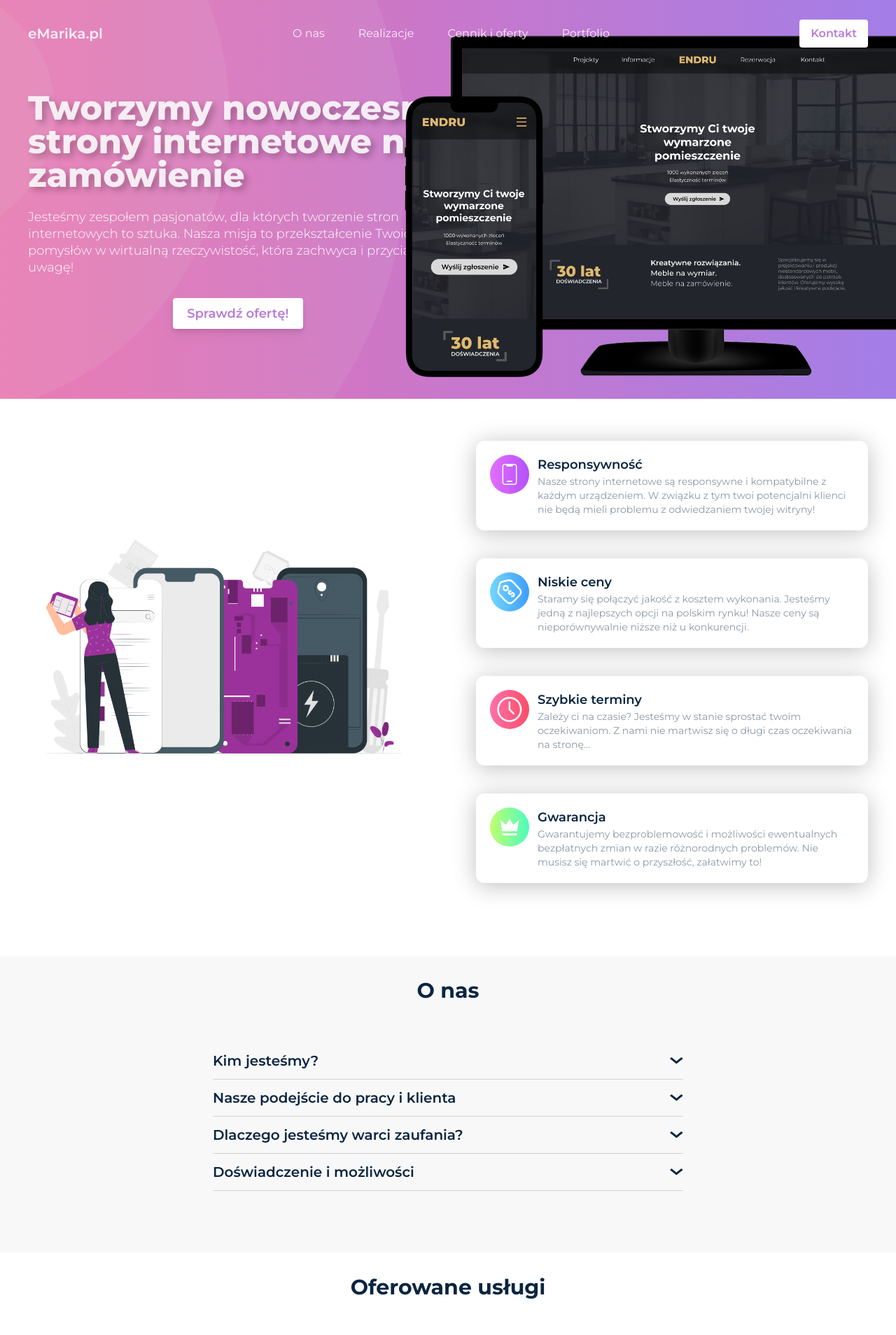
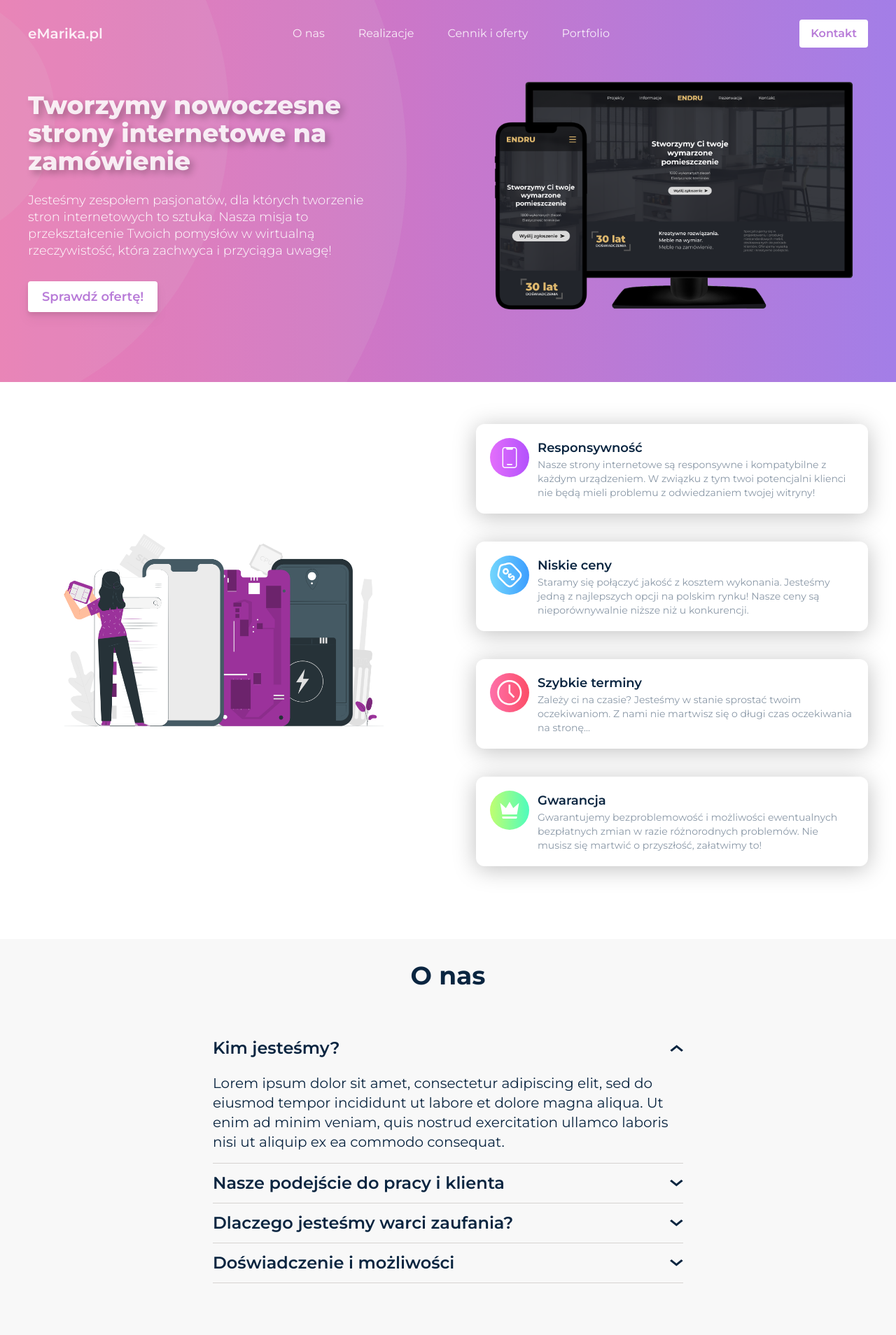
Before and after one commit to patroxfe/emarika, a React (Vite) app: page / in a window 1280 px wide. Shown: the top 1908 px of the page at 70% size. Built offline with nearby package versions, Linux system fonts and the light colour scheme.

Commit message:
naprawiona responsywnosc 60% analiza strony na lighthousie, znalezienie i wypisanie poprawek do zrobienia

```diff
--- a/index.html
+++ b/index.html
@@ -12,7 +12,8 @@
   <link
     href="https://fonts.googleapis.com/css2?family=Montserrat:ital,wght@0,100..900;1,100..900&family=Poppins:ital,wght@0,100;0,200;0,300;0,400;0,500;0,600;0,700;0,800;0,900;1,100;1,200;1,300;1,400;1,500;1,600;1,700;1,800;1,900&display=swap"
     rel="stylesheet">
-  <title>Vite + React</title>
+  <meta name="description" content="Tworzymy nowoczesne strony internetowe na zamówienie, Najlepsze na rynku">
+  <title>eMarika.pl | Stwórz z nami twój wymarzony projekt!</title>
 </head>
 
 <body>
--- a/src/components/Header.jsx
+++ b/src/components/Header.jsx
@@ -1,10 +1,10 @@
-import PhoneLaptop from '../assets/doheadera.png'
-import CirclesBG from '../assets/small-circles.svg'
+import PhoneLaptop from '../assets/doheadera.png';
+import CirclesBG from '../assets/small-circles.svg';
 
 export default function Header() {
 	return (
 		<>
-			<section className='text-center lg:flex bg-gradient-to-r from-leftFade to-rightFade relative overflow-hidden'>
+			<section className='text-center lg:text-left lg:flex bg-gradient-to-r from-leftFade to-rightFade relative overflow-hidden'>
 				<img
 					className='absolute inset-0 scale-[150%] z-0 -left-[30%] -top-[30%] '
 					src={CirclesBG}
@@ -12,25 +12,27 @@ export default function Header() {
 				/>
 				<div className='wrapper flex items-center lg:gap-x-12 z-10 relative'>
 					<div className='lg:min-w-[30%] lg:max-w-[50%]'>
-						<h1 className='font-extrabold text-3xl pt-[130px] leading-10 [text-shadow:_5px_5px_10px_rgb(0_0_0_/_25%)] lg:text-start lg:text-5xl'>
+						<h1 className='max-w-[100%] font-extrabold text-3xl pt-[130px] leading-10 [text-shadow:_5px_5px_10px_rgb(0_0_0_/_25%)] md:text-4xl lg:text-start lg:text-4xl lg:max-w-[85%]'>
 							Tworzymy nowoczesne strony internetowe na zamówienie
 						</h1>
 						<img
-							className='scale-1 lg:hidden z-10'
+							className='scale-1 md:scale-75 lg:hidden z-10 '
 							src={PhoneLaptop}
 							alt='Projekt na monitorze oraz na telefonie, wizualizuje naszą cudowną pracę'
 						/>
-						<p className='pt-6 text-lg leading-6 font-light text-white lg:text-start'>
-							Jesteśmy zespołem pasjonatów, dla których tworzenie stron internetowych to sztuka. Nasza misja to
-							przekształcenie Twoich pomysłów w wirtualną rzeczywistość, która zachwyca i przyciąga uwagę!
+						<p className='pt-6 text-lg leading-6 font-light text-white lg:text-start lg:max-w-[80%] max-w-[100%]'>
+							Jesteśmy zespołem pasjonatów, dla których tworzenie stron
+							internetowych to sztuka. Nasza misja to przekształcenie Twoich
+							pomysłów w wirtualną rzeczywistość, która zachwyca i przyciąga
+							uwagę!
 						</p>
-						<button className='bg-white drop-shadow-lg text-buttonText text-lg font-semibold m-8 py-2 px-5 rounded mb-[100px]'>
+						<button className='bg-white drop-shadow-lg text-buttonText text-lg font-semibold my-8 py-2 px-5 rounded mb-[100px]'>
 							Sprawdź ofertę!
 						</button>
 					</div>
 					<div>
 						<img
-							className='hidden lg:scale-150 lg:block'
+							className='hidden lg:scale-70 lg:block'
 							src={PhoneLaptop}
 							alt='Projekt na monitorze oraz na telefonie, wizualizuje naszą cudowną pracę'
 						/>
@@ -38,5 +40,5 @@ export default function Header() {
 				</div>
 			</section>
 		</>
-	)
+	);
 }
--- a/src/pages/AboutUs.jsx
+++ b/src/pages/AboutUs.jsx
@@ -2,7 +2,7 @@ import { useState, useRef, useEffect } from 'react';
 import Arrow from '../assets/arrow.svg';
 
 export default function AboutUs() {
-	const [openQuestion, setOpenQuestion] = useState(null);
+	const [openQuestion, setOpenQuestion] = useState(0);
 	const answerRefs = useRef([]);
 
 	const toggleQuestion = (index) => {
@@ -44,7 +44,9 @@ export default function AboutUs() {
 	return (
 		<>
 			<section className='bg-customGray m-auto py-8'>
-				<h2 className='text-mainText font-bold text-3xl text-center'>O nas</h2>
+				<h2 className='text-mainText font-bold text-3xl text-center lg:text-4xl'>
+					O nas
+				</h2>
 				<div className='my-14 max-w-2xl m-auto'>
 					{questions.map((item, index) => (
 						<div key={index} className='border-b border-stone-300'>
@@ -52,7 +54,7 @@ export default function AboutUs() {
 								className='py-3 flex justify-between items-center cursor-pointer'
 								onClick={() => toggleQuestion(index)}
 							>
-								<p className='text-mainText font-semibold text-xl max-w-[75%]'>
+								<p className='text-mainText font-semibold text-xl max-w-[75%] lg:text-2xl'>
 									{item.question}
 								</p>
 								<img
@@ -73,7 +75,9 @@ export default function AboutUs() {
 											: '0px',
 								}}
 							>
-								<p className='text-mainText py-2'>{item.answer}</p>
+								<p className='text-mainText py-2 lg:text-xl pb-4'>
+									{item.answer}
+								</p>
 							</div>
 						</div>
 					))}
--- a/src/pages/Contact.jsx
+++ b/src/pages/Contact.jsx
@@ -36,7 +36,8 @@ export default function Contanct() {
 				<div className='flex flex-col text-center col-start-1 row-span-2'>
 					<h3 className='text-5xl font-bold pt-10 pb-3'>eMarika.pl</h3>
 					<p className='pb-8'>
-						Jesteśmy na rynku od <span className='text-amber-200 font-semibold'>ponad 20 lat</span>!
+						Jesteśmy na rynku od{' '}
+						<span className='text-amber-200 font-semibold'>ponad 20 lat</span>!
 					</p>
 				</div>
 			</section>
@@ -44,5 +45,5 @@ export default function Contanct() {
 				<p className=''>eMarika.pl | 2024 C</p>
 			</footer>
 		</>
-	)
+	);
 }
--- a/src/pages/QnA.jsx
+++ b/src/pages/QnA.jsx
@@ -1,13 +1,13 @@
-import { useState, useRef, useEffect } from 'react'
-import Arrow from '../assets/arrow.svg'
+import { useState, useRef, useEffect } from 'react';
+import Arrow from '../assets/arrow.svg';
 
 export default function QnA() {
-	const [openQuestion, setOpenQuestion] = useState(null)
-	const answerRefs = useRef([])
+	const [openQuestion, setOpenQuestion] = useState(0);
+	const answerRefs = useRef([]);
 
-	const toggleQuestion = index => {
-		setOpenQuestion(openQuestion === index ? null : index)
-	}
+	const toggleQuestion = (index) => {
+		setOpenQuestion(openQuestion === index ? 0 : index);
+	};
 
 	const questions = [
 		{
@@ -50,27 +50,33 @@ export default function QnA() {
 			answer:
 				'Lorem ipsum dolor sit amet, consectetur adipiscing elit, sed do eiusmod tempor incididunt ut labore et dolore magna aliqua. Ut enim ad minim veniam, quis nostrud exercitation ullamco.',
 		},
-	]
+	];
 
 	useEffect(() => {
 		answerRefs.current.forEach((ref, index) => {
 			if (ref) {
-				ref.style.maxHeight = openQuestion === index ? `${ref.scrollHeight}px` : '0px'
+				ref.style.maxHeight =
+					openQuestion === index ? `${ref.scrollHeight}px` : '0px';
 			}
-		})
-	}, [openQuestion])
+		});
+	}, [openQuestion]);
 
 	return (
 		<>
 			<section className='bg-customGray m-auto pt-8 pb-20'>
-				<h2 className='text-mainText font-bold text-3xl text-center'>Q&A</h2>
+				<h2 className='text-mainText font-bold text-3xl text-center lg:text-4xl'>
+					Q&A
+				</h2>
 				<div className='my-14 max-w-2xl m-auto'>
 					{questions.map((item, index) => (
 						<div key={index} className='border-b border-stone-300'>
 							<div
 								className='py-3 flex justify-between items-center cursor-pointer'
-								onClick={() => toggleQuestion(index)}>
-								<p className='text-mainText font-semibold text-xl max-w-[75%]'>{item.question}</p>
+								onClick={() => toggleQuestion(index)}
+							>
+								<p className='text-mainText font-semibold text-xl max-w-[75%] lg:text-2xl'>
+									{item.question}
+								</p>
 								<img
 									src={Arrow}
 									alt='Strzałka rozwijająca odpowiedź'
@@ -80,18 +86,23 @@ export default function QnA() {
 								/>
 							</div>
 							<div
-								ref={el => (answerRefs.current[index] = el)}
+								ref={(el) => (answerRefs.current[index] = el)}
 								className='overflow-hidden transition-all duration-300'
 								style={{
-									maxHeight: openQuestion === index ? `${answerRefs.current[index]?.scrollHeight}px` : '0px',
-								}}>
-								<p className='text-mainText py-2'>{item.answer}</p>
+									maxHeight:
+										openQuestion === index
+											? `${answerRefs.current[index]?.scrollHeight}px`
+											: '0px',
+								}}
+							>
+								<p className='text-mainText py-2 lg:text-xl pb-4'>
+									{item.answer}
+								</p>
 							</div>
 						</div>
 					))}
 				</div>
 			</section>
-
 		</>
-	)
+	);
 }
--- a/src/pages/Services.jsx
+++ b/src/pages/Services.jsx
@@ -1,9 +1,9 @@
-import BlogImg from '../assets/services_blog.svg'
-import CardImg from '../assets/services_card.svg'
-import HelpImg from '../assets/services_help.svg'
-import LogoImg from '../assets/services_logo.svg'
-import MultiPageImg from '../assets/services_multipage.svg'
-import OnePageImg from '../assets/services_onepage.svg'
+import BlogImg from '../assets/services_blog.svg';
+import CardImg from '../assets/services_card.svg';
+import HelpImg from '../assets/services_help.svg';
+import LogoImg from '../assets/services_logo.svg';
+import MultiPageImg from '../assets/services_multipage.svg';
+import OnePageImg from '../assets/services_onepage.svg';
 
 export default function Services() {
 	const services = [
@@ -37,28 +37,33 @@ export default function Services() {
 			fade: 'from-firstRed to-secondRed',
 			img: HelpImg,
 		},
-	]
+	];
 
 	return (
 		<>
 			<section className='bg-white m-auto py-8'>
-				<h2 className='text-mainText font-bold text-3xl text-center'>Oferowane usługi</h2>
+				<h2 className='text-mainText font-bold text-3xl text-center lg:text-4xl'>
+					Oferowane usługi
+				</h2>
 
 				<div className='wrapper flex flex-col gap-y-16 md:gap-y-16 my-20 md:flex-row md:flex-wrap md:justify-center md:items-center'>
 					{services.map((item, index) => (
 						<div
 							key={index}
-							className=' md:min-w-[30%] [box-shadow:_0px_4px_33px_rgb(0_0_0_/_25%)] text-center py-10 md:mx-5 rounded cursor-pointer relative hover:scale-110 transition fix-block'>
+							className=' md:min-w-[30%] [box-shadow:_0px_4px_33px_rgb(0_0_0_/_25%)] text-center py-10 md:mx-5 rounded cursor-pointer relative hover:scale-110 transition fix-block'
+						>
 							<div
-								className={`flex justify-center items-center w-14 h-14 rounded-full absolute bottom-20 left-1/2 transform -translate-x-1/2 bg-gradient-to-r ${item.fade}`}>
+								className={`flex justify-center items-center w-14 h-14 rounded-full absolute bottom-20 left-1/2 transform -translate-x-1/2 bg-gradient-to-r ${item.fade}`}
+							>
 								<img src={item.img} alt='icon' className='w-8 h-8' />
 							</div>
-							<h4 className='text-mainText text-xl font-semibold'>{item.serviceName}</h4>
+							<h4 className='text-mainText text-xl font-semibold'>
+								{item.serviceName}
+							</h4>
 						</div>
 					))}
 				</div>
 			</section>
-
 		</>
-	)
+	);
 }
--- a/src/pages/Summary.jsx
+++ b/src/pages/Summary.jsx
@@ -1,8 +1,8 @@
-import SummaryImg from '../assets/summary-img.png'
-import CrownImg from '../assets/mdi_crown.svg'
-import MobileImg from '../assets/circum_mobile.svg'
-import PriceImg from '../assets/circum_price.svg'
-import TimeImg from '../assets/circum_time.svg'
+import SummaryImg from '../assets/summary-img.png';
+import CrownImg from '../assets/mdi_crown.svg';
+import MobileImg from '../assets/circum_mobile.svg';
+import PriceImg from '../assets/circum_price.svg';
+import TimeImg from '../assets/circum_time.svg';
 
 export default function Summary() {
 	const questions = [
@@ -34,7 +34,7 @@ export default function Summary() {
 			fade: 'from-firstGreen to-secondGreen',
 			icon: CrownImg,
 		},
-	]
+	];
 
 	return (
 		<>
@@ -43,13 +43,19 @@ export default function Summary() {
 					<div className='lg:order-2 xl:w-1/2'>
 						{questions.map((item, index) => (
 							<div key={index}>
-								<div className={`[box-shadow:_0px_4px_33px_rgb(0_0_0_/_25%)] rounded-xl flex mt-10 p-5 ${item.fade}`}>
+								<div
+									className={`[box-shadow:_0px_4px_33px_rgb(0_0_0_/_25%)] rounded-xl flex mt-10 p-5 ${item.fade}`}
+								>
 									<div className='flex items-center justify-center bg-gradient-to-r w-14 h-14 mr-3 rounded-full flex-shrink-0'>
 										<img src={item.icon} alt='icon' className='w-9 h-9' />
 									</div>
 									<div className='flex flex-col'>
-										<h2 className='text-mainText font-semibold text-lg'>{item.title}</h2>
-										<p className='text-sm text-secondText'>{item.description}</p>
+										<h2 className='text-mainText font-semibold text-lg'>
+											{item.title}
+										</h2>
+										<p className='text-sm text-secondText'>
+											{item.description}
+										</p>
 									</div>
 								</div>
 							</div>
@@ -57,14 +63,13 @@ export default function Summary() {
 					</div>
 					<div className='xl:w-1/2'>
 						<img
-							className='scale-1 md:scale-75 lg:scale-[1] '
+							className='scale-1 md:scale-[0.80] md:scale-[0.90]'
 							src={SummaryImg}
 							alt='Obrazek pomagający zilustrować opisane podpunkty, pomaga w wyglądzie strony'
 						/>
 					</div>
 				</div>
 			</section>
-
 		</>
-	)
+	);
 }
```
Also changed, not shown: src/pages/Implementation.jsx (+90 -25 lines).
